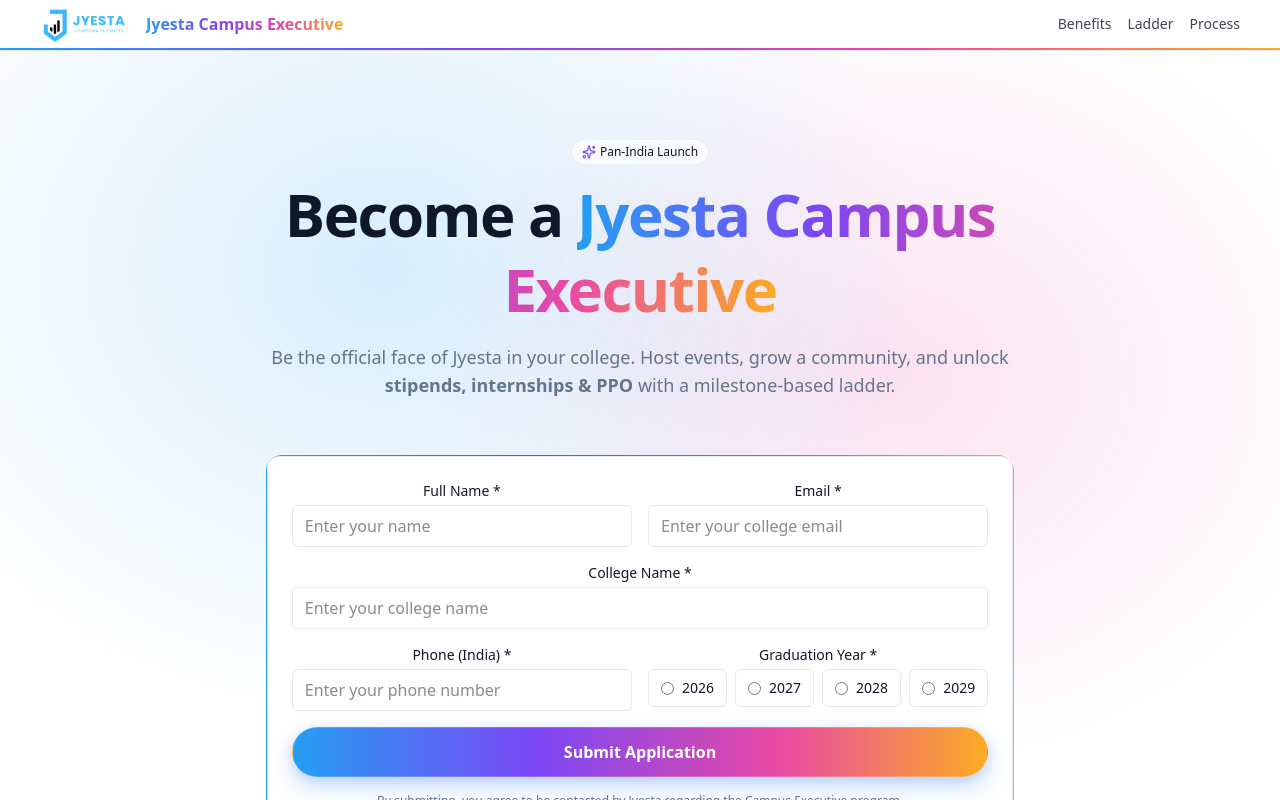
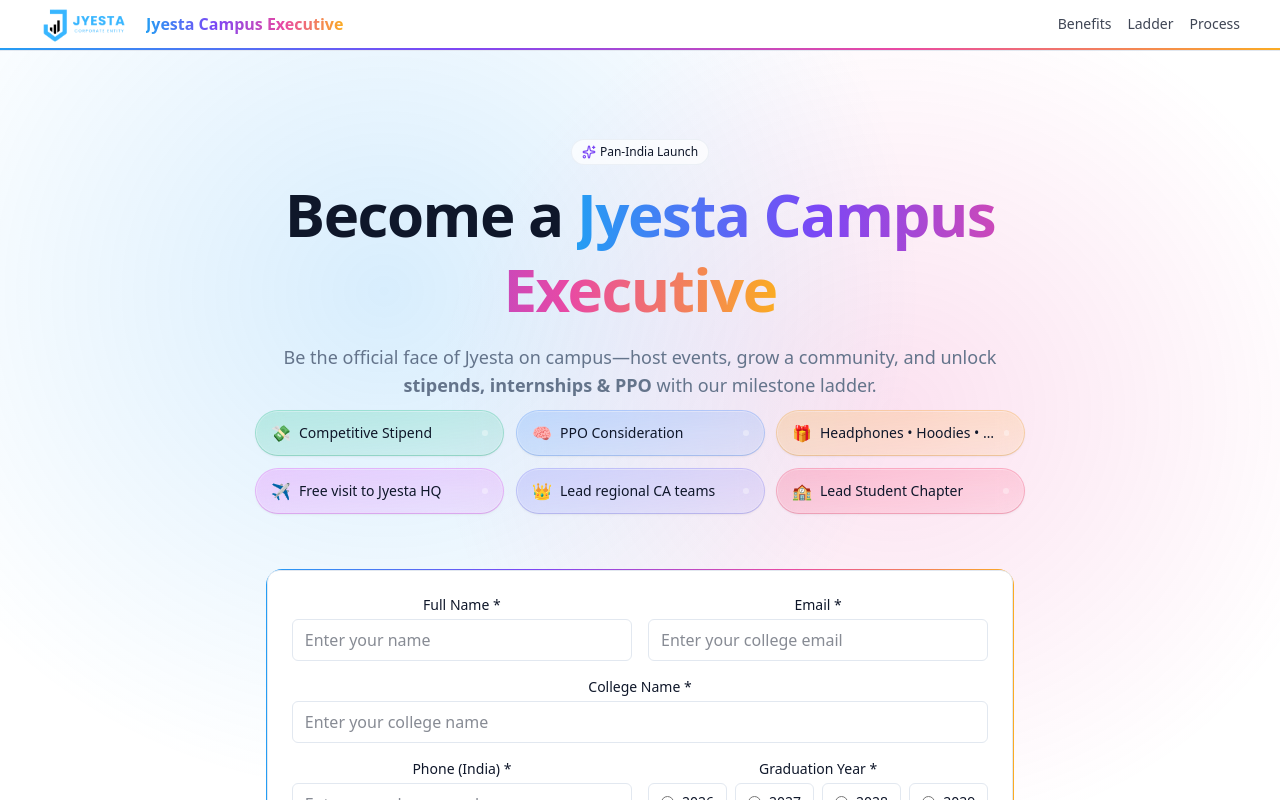
Before and after one commit to ahmadsohail404/campus-executive, a Next.js app: page / in a window 1280 px wide. Shown: the top 800 px of the page. Built offline with nearby package versions, Linux system fonts and the light colour scheme.

Commit message:
added benefits on hero

```diff
--- a/app/page.tsx
+++ b/app/page.tsx
@@ -136,11 +136,153 @@
             <span className="text-gradient">Jyesta Campus Executive</span>
           </h1>
 
-          <p className="mt-4 text-[hsl(var(--muted-foreground))] md:text-lg">
-            Be the official face of Jyesta in your college. Host events, grow a
-            community, and unlock <strong>stipends, internships & PPO</strong>{" "}
-            with a milestone-based ladder.
-          </p>
+          {/* Perks grid */}
+          <div className="mt-4 space-y-3 w-full">
+            <p className="text-[hsl(var(--muted-foreground))] md:text-lg">
+              Be the official face of Jyesta on campus—host events, grow a
+              community, and unlock <strong>stipends, internships & PPO</strong>{" "}
+              with our milestone ladder.
+            </p>
+
+            {/* chips */}
+            <ul className="chip-grid" role="list">
+              {[
+                {
+                  label: "Competitive Stipend",
+                  emoji: "💸",
+                  hue: "from-emerald-500/20 to-emerald-500/10",
+                  ring: "ring-emerald-500/30",
+                  glow: "shadow-[0_0_24px_rgba(16,185,129,0.25)]",
+                },
+                {
+                  label: "PPO Consideration",
+                  emoji: "🧠",
+                  hue: "from-blue-500/20 to-blue-500/10",
+                  ring: "ring-blue-500/30",
+                  glow: "shadow-[0_0_24px_rgba(59,130,246,0.25)]",
+                },
+                {
+                  label: "Headphones • Hoodies • Stickers",
+                  emoji: "🎁",
+                  hue: "from-amber-500/20 to-amber-500/10",
+                  ring: "ring-amber-500/30",
+                  glow: "shadow-[0_0_24px_rgba(245,158,11,0.25)]",
+                },
+                {
+                  label: "Free visit to Jyesta HQ",
+                  emoji: "✈️",
+                  hue: "from-fuchsia-500/20 to-fuchsia-500/10",
+                  ring: "ring-fuchsia-500/30",
+                  glow: "shadow-[0_0_24px_rgba(217,70,239,0.25)]",
+                },
+                {
+                  label: "Lead regional CA teams",
+                  emoji: "👑",
+                  hue: "from-indigo-500/20 to-indigo-500/10",
+                  ring: "ring-indigo-500/30",
+                  glow: "shadow-[0_0_24px_rgba(99,102,241,0.25)]",
+                },
+                {
+                  label: "Lead Student Chapter",
+                  emoji: "🏫",
+                  hue: "from-rose-500/20 to-rose-500/10",
+                  ring: "ring-rose-500/30",
+                  glow: "shadow-[0_0_24px_rgba(244,63,94,0.25)]",
+                },
+              ].map((item, i) => (
+                <li key={item.label} className="chip-cell">
+                  <span
+                    className={[
+                      "chip",
+                      "group inline-flex items-center gap-2 rounded-full",
+                      "px-3.5 py-1.5 text-xs md:text-sm font-medium",
+                      "border border-white/20 dark:border-white/10",
+                      "backdrop-blur-md",
+                      "bg-gradient-to-br",
+                      item.hue,
+                      "text-[hsl(var(--foreground))] hover:text-[hsl(var(--foreground))]",
+                      "transition-all duration-200",
+                      "ring-1",
+                      item.ring,
+                      "hover:-translate-y-[1px] hover:scale-[1.02]",
+                      "shadow-sm hover:shadow-md",
+                      item.glow,
+                    ].join(" ")}
+                    role="listitem"
+                    aria-label={item.label}
+                    title={item.label}
+                    style={{ animationDelay: `${i * 60}ms` }}
+                  >
+                    <span className="text-base leading-none select-none">
+                      {item.emoji}
+                    </span>
+                    <span className="truncate">{item.label}</span>
+
+                    {/* subtle animated accent dot */}
+                    <span className="ml-auto inline-flex h-1.5 w-1.5 rounded-full bg-white/60 dark:bg-white/70 opacity-60 group-hover:opacity-100 transition" />
+                  </span>
+                </li>
+              ))}
+            </ul>
+
+            {/* animations & grid layout */}
+            <style jsx>{`
+              /* grid: 1 col → 2 cols (>=640px) → 3 cols (>=1024px) */
+              .chip-grid {
+                display: grid;
+                grid-template-columns: repeat(1, minmax(0, 1fr));
+                gap: 10px;
+                margin-top: 6px;
+              }
+              @media (min-width: 640px) {
+                .chip-grid {
+                  grid-template-columns: repeat(2, minmax(0, 1fr));
+                  gap: 12px;
+                }
+              }
+              @media (min-width: 1024px) {
+                .chip-grid {
+                  grid-template-columns: repeat(3, minmax(0, 1fr));
+                  gap: 14px;
+                }
+              }
+
+              /* make each chip occupy full cell width with consistent height */
+              .chip-cell {
+                width: 100%;
+                list-style: none;
+              }
+              .chip {
+                width: 100%;
+                min-height: 44px;
+              }
+
+              /* pop-in animation (staggered via inline delay above) */
+              @keyframes chipPop {
+                0% {
+                  transform: translateY(2px) scale(0.98);
+                  opacity: 0;
+                }
+                60% {
+                  transform: translateY(0) scale(1.03);
+                  opacity: 1;
+                }
+                100% {
+                  transform: translateY(0) scale(1);
+                  opacity: 1;
+                }
+              }
+              .chip {
+                animation: chipPop 420ms ease-out both;
+              }
+
+              @media (prefers-reduced-motion: reduce) {
+                .chip {
+                  animation: none;
+                }
+              }
+            `}</style>
+          </div>
 
           <div className="mt-6 flex flex-wrap items-center justify-center gap-3">
             <div className="mt-8 rounded-2xl p-[1px] bg-brand-gradient">
```
